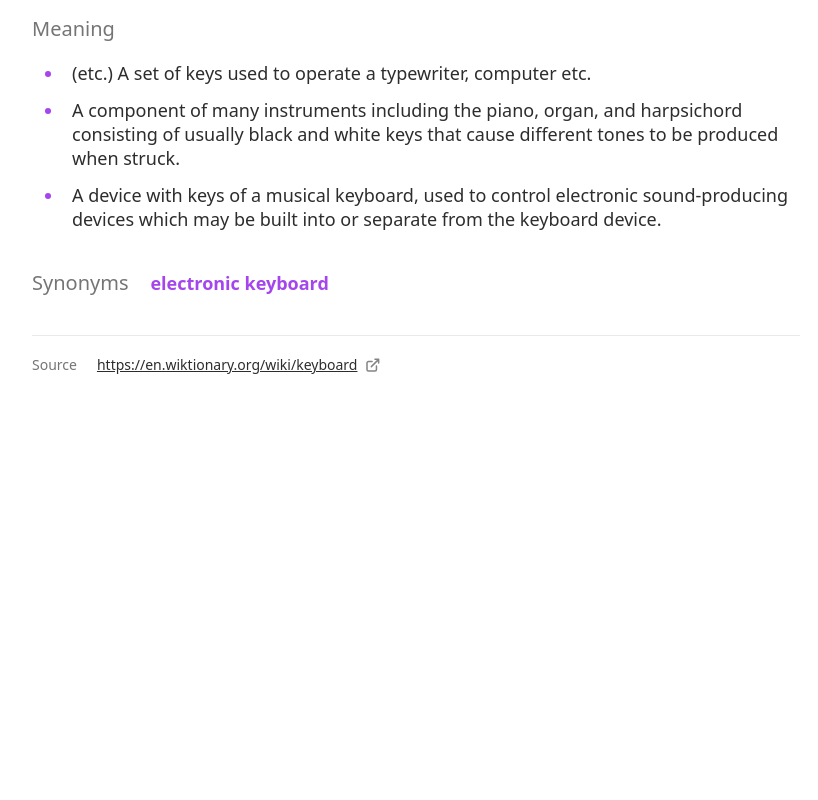
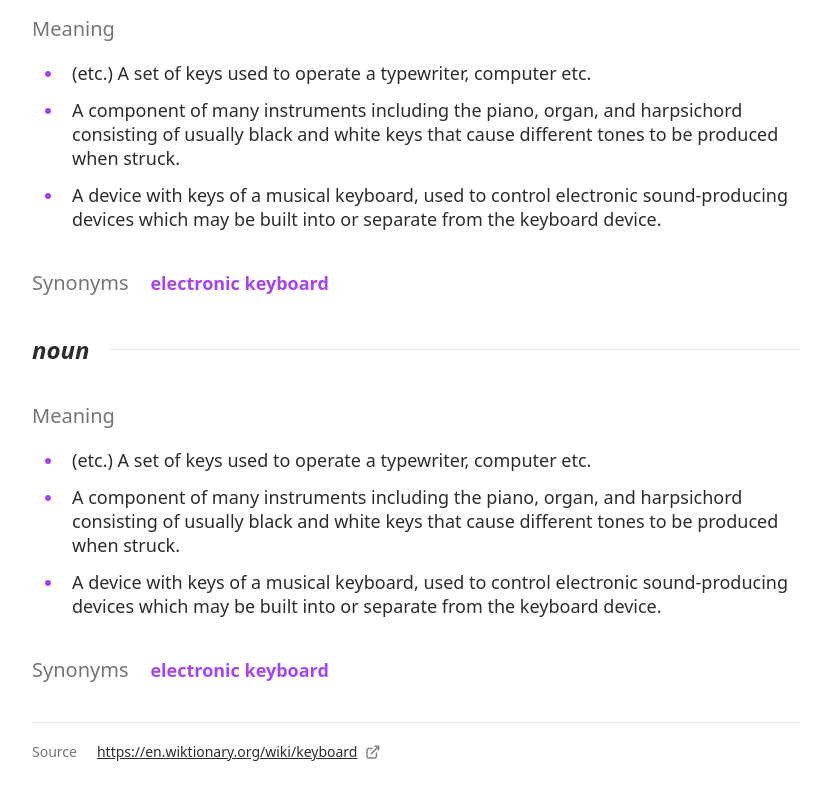
Before and after one commit to ZiyueChloeZhang/Dictionary-web-app, a Next.js app: page / in a window 1280 px wide. Shown: the part 818-1618 px from the top of the page, without its empty margins (224-1042 px from the left). Before the commit the page ends 1192 px from the top, so only its background shows below. Built offline with nearby package versions, Linux system fonts and the light colour scheme.

Commit message:
style fix

```diff
--- a/pages/index.tsx
+++ b/pages/index.tsx
@@ -19,7 +19,7 @@ const Home: NextPage = () => {
 
   return (
     <div className={`${isDark ? 'dark' : ''} ${fontStyles[fontName]} text-sm`}>
-      <div className=' dark:bg-black-400 w-screen h-screen text-black-200 dark:text-white'>
+      <div className=' dark:bg-black-400  text-black-200 dark:text-white pb-20'>
         <Head>
           <title>Dictionary</title>
           <link rel="icon" href="/images/logo.svg" />
@@ -50,6 +50,7 @@ const Home: NextPage = () => {
             </div>
             <DefinitionSection />
             <DefinitionSection />
+            <DefinitionSection />
             <footer>
               <div className="h-[1px] bg-gray-200 w-full mb-5" />
               <div className="flex flex-row items-center text-xs w-full">
```
